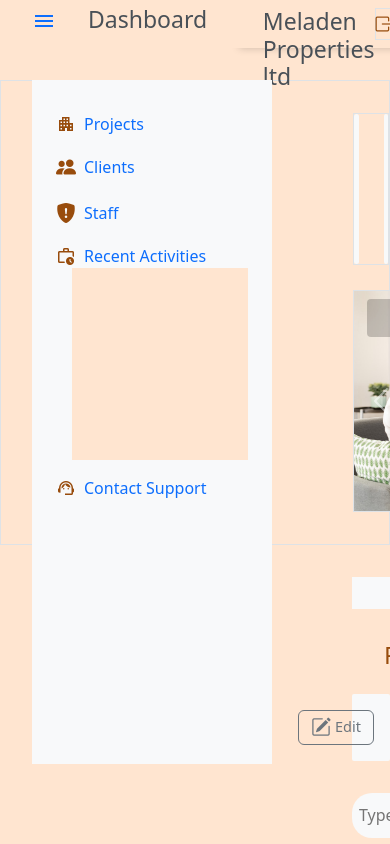
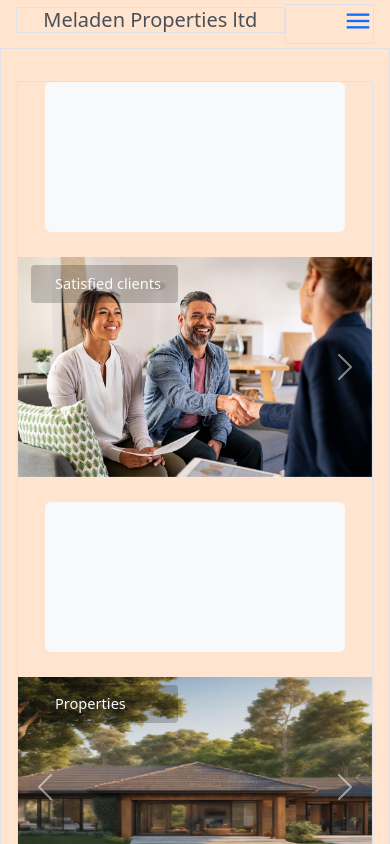
Before and after one commit to PantheraNestah/admin_dashboard, a React (Create React App) app: page / in a window 390 px wide. Built offline with nearby package versions, Linux system fonts and the light colour scheme.

Commit message:
styling for mobile

```diff
--- a/src/components/app_offcanvas/Settings_offcanvas.js
+++ b/src/components/app_offcanvas/Settings_offcanvas.js
@@ -2,7 +2,31 @@ import React, { useState, useEffect } from "react";
 import "./Settings_offcanvas.scss";
 
 const Settings_offcanvas = () => {
-    const [submitDisabled, setsubmitDisabled] = useState(false);
+    const [submitDisabled, setsubmitDisabled] = useState(true);
+    const [email, setEmail] = useState("");
+    const [phone, setPhone] = useState("");
+    const [lnHandle, setLnHandle] = useState("");
+    const [xHandle, setXHandle] = useState("");
+
+    const toggle_edit = () => {
+        (submitDisabled) ? setsubmitDisabled(false) : setsubmitDisabled(true);
+    };
+    const details_submission = (e) => {
+        setsubmitDisabled(true);
+        e.preventDefault();
+        const formData = new FormData();
+        formData.append("email", email);
+        formData.append("phone", phone);
+        formData.append("lnHandle", lnHandle);
+        formData.append("xHandle", xHandle);
+        const staffDetails = {
+            email: email,
+            phone: phone,
+            lnHandle: lnHandle,
+            xHandle: xHandle
+        };
+        console.log(formData);
+    };
 
     return (
         <div className="offcanvas offcanvas-end" id="settingsOffcanvas" aria-labelledby="settingsLabel">
@@ -18,26 +42,26 @@ const Settings_offcanvas = () => {
                     </div>
                 </article>
                 <article className="article-staff-details">
-                    <span id="toggle-edit" style={{position: "absolute", top: "0.8rem", right: "1.1rem", cursor: "pointer"}}>
+                    <span id="toggle-edit" style={{position: "absolute", top: "0.8rem", right: "1.1rem", cursor: "pointer"}} onClick={toggle_edit}>
                         <i className="bi bi-pencil-square" style={{fontSize: "24px",fontWeight: "800"}}></i>
                     </span>
                     <div className="staff-details">
-                        <form id="edit-staffForm" action="" className="d-flex flex-column justify-content-between col-11">
+                        <form id="edit-staffForm" className="d-flex flex-column justify-content-between col-11" onSubmit={details_submission}>
                             <span className="d-flex justify-content-between">
                                 <label for="">Email</label>
-                                <input id="staffEmail" className="txt-input" name="email" type="email" placeholder="name@example.com" />
+                                <input id="staffEmail" className="txt-input" name="email" type="email" placeholder="name@example.com" onChange = {(e) => {setEmail(e.target.value)} } />
                             </span>
                             <span className="d-flex justify-content-between">
                                 <label for="">Phone</label>
-                                <input id="staffPhone" className="txt-input" name="phone" type="text" placeholder="+254798765432" />
+                                <input id="staffPhone" className="txt-input" name="phone" type="text" placeholder="+254798765432" onChange={(e) => {setPhone(e.target.value)}} />
                             </span>
                             <span className="d-flex justify-content-between">
                                 <label for="lnHandle">LinkedIn</label>
-                                <input className="txt-input" type="text" name="lnHandle" id="lnHandle" placeholder="@LinkedIn" />
+                                <input className="txt-input" type="text" name="lnHandle" id="lnHandle" placeholder="@LinkedIn" onChange={(e) => {setLnHandle(e.target.value)}} />
                             </span>
                             <span className="d-flex justify-content-between">
                                 <label for="xHandle">X Handle</label>
-                                <input className="txt-input" type="text" name="xhandle" id="xHandle" placeholder="@xHandle" />
+                                <input className="txt-input" type="text" name="xhandle" id="xHandle" placeholder="@xHandle" onChange={(e) => {setXHandle(e.target.value)}} />
                             </span>
                             <div>
                                 <input type="submit" value="Save" className="submit-edit submit-btn btn btn-primary" style={{width: "60px"}} disabled={submitDisabled} />
--- a/src/components/data_tables/Table1.js
+++ b/src/components/data_tables/Table1.js
@@ -4,7 +4,7 @@ import "./Tables_container.scss";
 const Table1 = (props) => {
 
     return (
-        <div id={`${props.for_name}_section`} className="data_table col-lg-11 mx-lg-auto">
+        <div id={`${props.for_name}_section`} className="data_table col-12 col-lg-11 mx-lg-auto">
             <div className="table_title">
                 <h2 className="mb-2">{props.for_name} Details</h2>
                 { props.for_name === "Clients" ? (
@@ -57,31 +57,31 @@ const Table1 = (props) => {
             ): null}
             { props.for_name === "Clients" ? (
                 <div className="table_tabs col-lg-11 mx-lg-auto d-flex justify-content-center">
-                    <ul className="d-flex col-lg-11 d-flex justify-content-between">
+                    <ul className="d-flex col-12 col-lg-11 d-flex justify-content-between">
                         <li>
                             <a href="#clientModal" className="btn btn-outline-secondary d-flex justify-content-center align-items-center" data-bs-toggle="modal" data-bs-target="#clientModal">
                                 <span><i class="bi bi-person-fill-add btsp-icons" style={{fontSize: "20px"}}></i></span>
-                                <span class="ms-1" style={{fontSize: "14.5px"}}>New client</span>
+                                <span class="ms-1" style={{fontSize: "14.5px"}}>Client</span>
                             </a>
                         </li>
                         <li>
                             <a href="#emailModal" className="btn btn-outline-secondary d-flex justify-content-center align-items-center" data-bs-toggle="modal" data-bs-target="#emailModal">
                                 <span><i class="bi bi-envelope-arrow-up-fill btsp-icons" style={{fontSize: "20px"}}></i></span>
-                                <span class="ms-1" style={{fontSize: "14.5px"}}>Bulk mail</span>
+                                <span class="ms-1" style={{fontSize: "14.5px"}}>Mail</span>
                             </a>
                         </li>
                         <li>
                             <a href="#smsModal" className="btn btn-outline-secondary d-flex justify-content-center align-items-center" data-bs-toggle="modal" data-bs-target="#smsModal">
                                 <span><i class="bi bi-chat-left-dots-fill btsp-icons" style={{fontSize: "20px"}}></i></span>
-                                <span class="ms-1" style={{fontSize: "14.5px"}}>Bulk SMS</span>
+                                <span class="ms-1" style={{fontSize: "14.5px"}}>SMS</span>
                             </a>
                         </li>
                     </ul>
                 </div>
             ) : null}
-            <div className="col-lg-11 mx-lg-auto my-2">
+            <div className="col-12 col-lg-11 mx-lg-auto my-2">
                 <div className="search">
-                    <input type="text" placeholder="Type to search..." className="" />
+                    <input type="text" placeholder="Type to search..." className="text-center" />
                 </div>
                 <props.table />
             </div>
--- a/src/components/data_tables/Tables_container.js
+++ b/src/components/data_tables/Tables_container.js
@@ -5,7 +5,7 @@ import Table1 from "./Table1";
 const Tables_container = (props) => {
     return (
         <section className="table_section">
-            <div className="table_container col-lg-9">
+            <div className="table_container col-12 col-lg-9">
                 <Table1 table={props.table} for_name={props.for_name}/>
             </div>
         </section>
--- a/src/components/data_tables/Tables_container.scss
+++ b/src/components/data_tables/Tables_container.scss
@@ -1,7 +1,7 @@
 @import "../../assets/style/vars.scss";
 
 .table_section {
-    padding-left: 22rem;
+    padding-left: 21.2rem;
     margin-top: 2rem;
     .table_container {
         padding: 2rem 0;
@@ -71,3 +71,27 @@
         text-align: center;
     }
 }
+
+@media (max-width: 575.9px) {
+    .table_section {
+        padding-left: 0;
+        margin-top: 0;
+        .table_container {
+            padding: 0;
+            min-height: 25rem;
+        }
+    }
+    .data_table {
+        .table_title {
+        }
+        .search {
+            width: 200px;
+            margin: 2rem auto;
+        }
+        .table_tabs {
+            ul {
+                gap: 10px;
+            }
+        }
+    }
+}
--- a/src/components/header/Header.js
+++ b/src/components/header/Header.js
@@ -13,7 +13,8 @@ const Header = () => {
     }
 
     return (
-        <header className="header col-lg-12 d-flex">
+        <header className="header col-12 d-flex">
+            <div className="col-lg-12 d-none d-md-flex" style={{height:"100%"}}>
                 <div className="side_drop col-lg-2 d-flex align-items-center">
                     <a href="#side_menu" data-bs-toggle="collapse" aria-expanded="true" aria-controls="side_menu">
                         <span  class="material-symbols-outlined">menu</span>
@@ -62,7 +63,42 @@ const Header = () => {
                         <div id="support_sect" className={`contact_sect collapse ${activeCollapse === 'support_sect' ? 'show' : ''}`}></div>
                     </div>
                 </div>
+            </div>
+            <Sm_nav />
         </header>
+    );
+};
+const Sm_nav = () => {
+
+    return (
+        <div className="top_nav_sm col-12 d-flex align-items-center d-md-none">
+            <h2 className="col-9 text-center border">Meladen Properties ltd</h2>
+            <div className="menu_btn col-3 border d-flex align-items-center justify-content-end">
+                <a href="#menu_drop" data-bs-toggle="collapse" data-bs-target="#menu_drop" aria-controls="menu_drop">
+                    <span class="ggl_icon material-symbols-outlined">menu</span>
+                </a>
+            </div>
+            <div id="menu_drop" class="collapse row">
+                <div className="links_side col-5">
+                    <ul className="d-flex flex-column align-items-start">
+                        <li>
+                            <a href="">Projects</a>
+                        </li>
+                        <li>
+                            <a href="">Clients</a>
+                        </li>
+                        <li>
+                            <a href="">Staff</a>
+                        </li>
+                    </ul>
+                </div>
+                <article className="profile_side col-6">
+                    <div className="profile_div mx-auto">
+                        <img src="" alt="" />
+                    </div>
+                </article>
+            </div>
+        </div>
     );
 };
 
--- a/src/components/header/Header.scss
+++ b/src/components/header/Header.scss
@@ -75,3 +75,63 @@ a {
         }
     }
 }
+
+@media (max-width: 575.9px) {
+    .top_nav_sm {
+        height: 3rem;
+        padding: 0.5rem 1rem;
+        margin-bottom: 2rem;
+        background-color: $cust-color2;
+        h2 {
+            font-size: 20px;
+            color: $cust-gray7;
+        }
+        .menu_btn {
+            height: 40px;
+        }
+        .ggl_icon {
+            font-size: 30px;
+        }
+        #menu_drop {
+            position: fixed;
+            top: 4rem;
+            right: 2rem;
+            left: 2rem;
+            height: 8rem;
+            padding: 1rem 1rem;
+            gap: 1rem;
+            background-color: $gray-400;
+            box-shadow: 2px 2px 10px 2px $cust-gray1;
+            border-radius: 5px;
+            a {
+                text-decoration: none;
+                position: relative;
+            }
+            a::before {
+                content: "";
+                width: 4px;
+                height: 4px;
+                border-radius: 50%;
+                background-color: $cust-dark1;
+                position: absolute;
+                top: 50%;
+                left: -8px;
+            }
+            ul {
+                list-style-type: none;
+                gap: 5px;
+                padding-left: 1rem;
+                margin: 0;
+            }
+            .links_side, .profile_side {
+                height: 6rem;
+            }
+            .profile_div {
+                width: 90px;
+                height: 90px;
+                border-radius: 50%;
+                background-color: $cust-color2;
+            }
+        }
+    }
+}
--- a/src/components/legend/Legend.js
+++ b/src/components/legend/Legend.js
@@ -14,11 +14,13 @@ import Img6 from "../../assets/img/AI-gen-prop4.jpg";
 const Legend = () => {
     return (
         <section className="legend_section border">
-            <div className="stats col-lg-9 d-flex border">
+            {/* <div className="stats col-10 col-lg-9 d-flex flex-wrap border">
                 <div className="stats_highlight"></div>
                 <div className="stats_highlight"></div>
-            </div>
-            <div className="highlight_slider col-lg-9 d-flex border">
+            </div> */}
+            <div className="highlight_slider col-11 col-lg-9 d-flex border">
+                <div className="slider_container col-12 col-lg-6 d-flex flex-column">
+                    <div className="stats_highlight"></div>
                     <div id="client_carousel" className="slider carousel slide" data-bs-ride="carousel">
                         <div class="slider_text d-flex flex-column align-items-left col-5">
                             <span>Satisfied clients</span>
@@ -43,6 +45,9 @@ const Legend = () => {
                             <span class="visually-hidden">Next</span>
                         </button>
                     </div>
+                </div>
+                <div className="slider_container col-12 col-lg-6 d-flex flex-column">
+                    <div className="stats_highlight"></div>
                     <div id="prop_carousel" className="slider carousel slide" data-bs-ride="carousel">
                         <div class="slider_text d-flex flex-column align-items-left col-5">
                             <span>Properties</span>
@@ -68,6 +73,7 @@ const Legend = () => {
                         </button>
                     </div>
                 </div>
+            </div>
         </section>
     );
 };
--- a/src/components/legend/Legend.scss
+++ b/src/components/legend/Legend.scss
@@ -2,7 +2,7 @@
 
 .legend_section{
     padding: 2rem 0;
-    padding-left: 22rem;
+    padding-left: 21.2rem;
     margin-top: 5rem;
     div.stats {
         gap: 25px;
@@ -15,6 +15,9 @@
         border-radius: 6px;
     }
     .highlight_slider {
+        gap: 25px;
+    }
+    .slider_container {
         gap: 25px;
     }
     .slider {
@@ -41,3 +44,33 @@
         height: 220px;
     }
 }
+@media (max-width: 575.9px) {
+    .legend_section {
+        padding-left: 0;
+        margin-top: 3rem;
+        .stats {
+            margin: 0 auto;
+        }
+        .highlight_slider {
+            flex-wrap: wrap;
+        }
+        .slider_container {
+            gap: 25px;
+        }
+        .highlight_slider {
+            margin: 0 auto;
+        }
+        .stats_highlight {
+            width: 300px;
+            margin: 0 auto;
+        }
+        .slider {
+            width: 100%;
+            max-width: 360px;
+            margin: 0 auto;
+        }
+        .carousel-item img {
+            width: 100%;
+        }
+    }
+}
```
Lines whose indentation alone changed are shown as unchanged.
